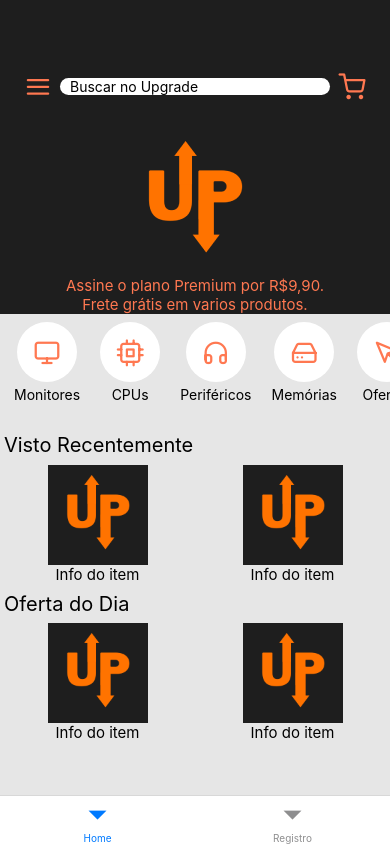
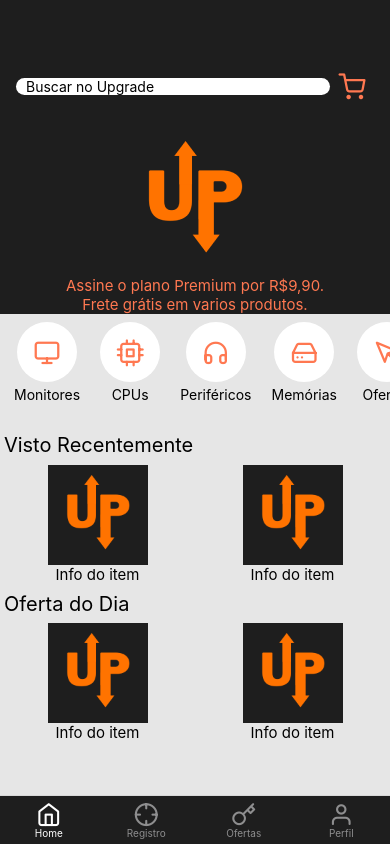
Before and after one commit to NicolauNobre/Upgrade, a React Native app: screen /Initial in a window 390 px wide. Built offline with nearby package versions, Linux system fonts and the light colour scheme.

Commit message:
Tab Version

```diff
--- a/src/components/Header/index.js
+++ b/src/components/Header/index.js
@@ -13,9 +13,6 @@ export default function Header(){
 
         <View style={styles.container}>
             <View style={styles.content}>
-                <TouchableOpacity activeOpacity={0.9} style={styles.buttonUser}>
-                    <Feather name="menu" size={27} color="#FF7851"/>
-                </TouchableOpacity>
                 <View style={styles.containerForm}>
                 <Text style={styles.title}></Text>
                     <TextInput
--- a/src/pages/Initial/index.js
+++ b/src/pages/Initial/index.js
@@ -3,15 +3,63 @@ import * as React from 'react';
 import { createBottomTabNavigator } from '@react-navigation/bottom-tabs';
 import Home from '../Home';
 import Registro from '../Registro';
+import Perfil from '../Perfil';
+import Ofertas from '../Ofertas';
+import {Feather} from '@expo/vector-icons';
 
 const Tab = createBottomTabNavigator();
 
 export default function Initial(userid) {
     //console.log(userid.route.params.params.userid)
     return (
-        <Tab.Navigator screenOptions={{ headerShown: false }}>
-            <Tab.Screen name="Home" component={Home} />
-            <Tab.Screen name="Registro" component={Registro} />
+        <Tab.Navigator screenOptions={{
+            headerShown: false,
+            tabBarActiveTintColor: '#FFF',
+            tabBarStyle:{
+            backgroundColor: "#1E1E1E",
+            paddingBottom: 5,
+            paddingTop: 5,
+
+
+            }}
+        }
+            >
+            <Tab.Screen
+            name="Home"
+            component={Home}
+            options={{
+                tabBarIcon:({size,color}) => (
+                    <Feather name="home" size={size} color={color}/>
+                )
+            }}
+            />
+            <Tab.Screen
+            name="Registro"
+            component={Registro}
+            options={{
+                tabBarIcon:({size,color}) => (
+                    <Feather name="crosshair" size={size} color={color}/>
+                )
+            }}
+            />
+            <Tab.Screen
+            name="Ofertas"
+            component={Ofertas}
+            options={{
+                tabBarIcon:({size,color}) => (
+                    <Feather name="key" size={size} color={color}/>
+                )
+            }}
+            />
+            <Tab.Screen
+            name="Perfil"
+            component={Perfil}
+            options={{
+                tabBarIcon:({size,color}) => (
+                    <Feather name="user" size={size} color={color}/>
+                )
+            }}
+            />
         </Tab.Navigator>
     );
   }
--- /dev/null
+++ b/src/pages/Ofertas/index.js
@@ -0,0 +1,23 @@
+import React from 'react';
+import { View, Text, StyleSheet } from 'react-native';
+
+export default function Ofertas() {
+ return (
+   <View style={styles.container}>
+    <Text style={styles.text}>Página de Ofertas</Text>
+   </View>
+  );
+}
+
+const styles = StyleSheet.create({
+    container:{
+        flex:1,
+        justifyContent:'center',
+        alignItems:'center'
+    },
+    text:{
+        fontSize: 25,
+        fontWeight: 'bold'
+    }
+
+});
--- /dev/null
+++ b/src/pages/Perfil/index.js
@@ -0,0 +1,23 @@
+import React from 'react';
+import { View, Text, StyleSheet } from 'react-native';
+
+export default function Perfil() {
+ return (
+   <View style={styles.container}>
+    <Text style={styles.text}>Página do Perfil da conta</Text>
+   </View>
+  );
+}
+
+const styles = StyleSheet.create({
+    container:{
+        flex:1,
+        justifyContent:'center',
+        alignItems:'center'
+    },
+    text:{
+        fontSize: 25,
+        fontWeight: 'bold'
+    }
+
+});
```
